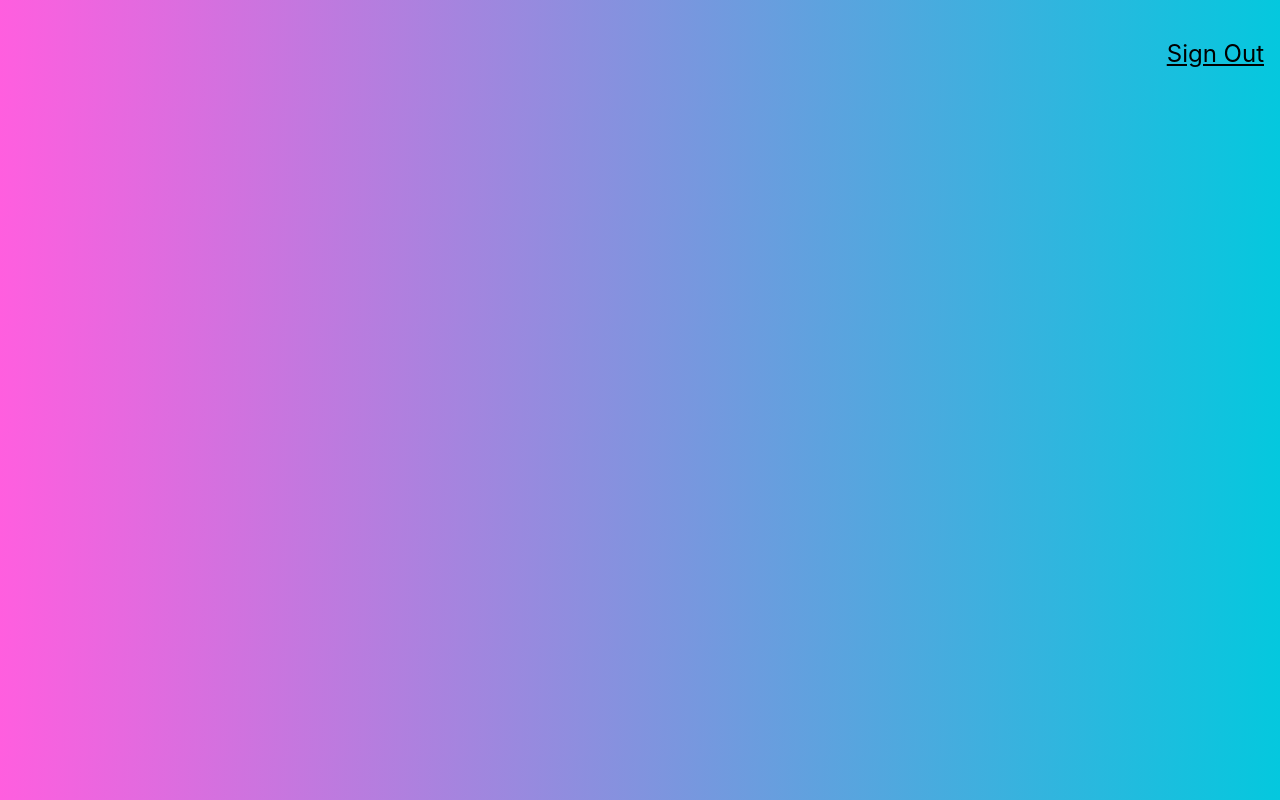
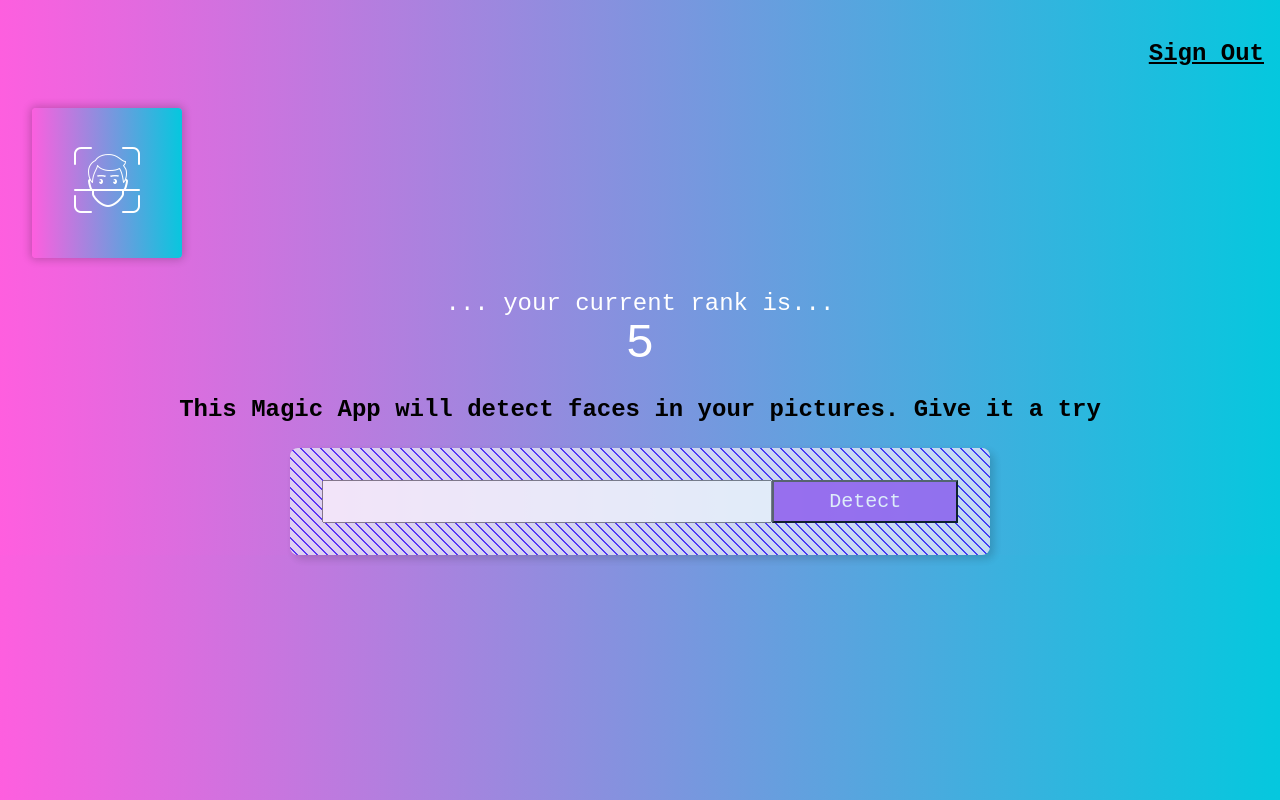
Before and after one commit to cgherman08/facerecognitionapp, a React (Create React App) app: page / in a window 1280 px wide. Built offline with nearby package versions, Linux system fonts and the light colour scheme.

Commit message:
Added Logo, nav, imagelinkform

```diff
--- a/package.json
+++ b/package.json
@@ -6,8 +6,10 @@
     "@testing-library/jest-dom": "^5.16.5",
     "@testing-library/react": "^13.4.0",
     "@testing-library/user-event": "^13.5.0",
+    "particles-bg": "^2.5.5",
     "react": "^18.2.0",
     "react-dom": "^18.2.0",
+    "react-parallax-tilt": "^1.7.68",
     "react-scripts": "^5.0.1",
     "tachyons": "^4.12.0",
     "web-vitals": "^2.1.4"
--- a/src/App.css
+++ b/src/App.css
@@ -5,6 +5,11 @@
 .App-logo {
   height: 40vmin;
   pointer-events: none;
+}
+
+.center {
+  display: flex;
+  justify-content: center;
 }
 
 @media (prefers-reduced-motion: no-preference) {
--- a/src/App.js
+++ b/src/App.js
@@ -1,14 +1,18 @@
 import React, { Component } from 'react';
 import Navigation from './components/Navigation/navigation';
+import Logo from './components/Logo/Logo';
+import ImageLinkForm from './components/ImageLinkForm/ImageLinkForm';
+import Rank from './components/Rank/Rank';
 import './App.css';
 
 function App() {
   return (
     <div className="App">
        <Navigation />
-      {/* <Logo />
+       <Logo />
+       <Rank />
        <ImageLinkForm />
-       <FaceRecognition />
+       {/*<FaceRecognition />
 */}    </div>
   );
 }
--- /dev/null
+++ b/src/components/ImageLinkForm/ImageLinkForm.css
@@ -0,0 +1,6 @@
+.form {
+    width: 700px;
+    background-color: #e5e5f7;
+opacity: 0.8;
+background-size: 10px 10px;
+background-image: repeating-linear-gradient(45deg, #4322FD 0, #4322FD 1px, #e5e5f7 0, #e5e5f7 50%);}
--- /dev/null
+++ b/src/components/ImageLinkForm/ImageLinkForm.js
@@ -0,0 +1,20 @@
+import React from 'react';
+import './ImageLinkForm.css';
+
+const ImageLinkForm = () => {
+	return (
+        <div>
+            <p className='f3 b'>
+                {`This Magic App will detect faces in your pictures. Give it a try`}
+            </p>
+            <div className='center'>
+                <div className='form center pa4 br3 shadow-5'>
+                    <input className='f4 pa2 w-70 center' type='tex' />
+                    <button className='w-30 grow f4 link ph3 pv2 dib white bg-light-purple'>Detect</button>
+                </div>
+            </div>
+        </div>
+	);
+}
+
+export default ImageLinkForm;
--- /dev/null
+++ b/src/components/Logo/Logo.css
@@ -0,0 +1,10 @@
+.Tilt {
+    background: linear-gradient(89deg, #ff5edf 0%, #04C8DE 100%);
+
+}
+
+img {
+    padding-top: 22px;
+    max-width: 100%;
+    height: auto;
+}
--- /dev/null
+++ b/src/components/Logo/Logo.js
@@ -0,0 +1,16 @@
+import React from 'react';
+import Tilt from 'react-parallax-tilt';
+import logo from './logo.png'
+import './Logo.css';
+
+const Logo = () => {
+	return (
+      <Tilt className='Tilt br2 shadow-2 ma4 mt0' style={{ height: '150px', width: '150px' }}>
+        <div>
+          <img alt='logo' src={logo}></img>
+        </div>
+      </Tilt>
+	);
+}
+
+export default Logo;
--- a/src/components/Navigation/navigation.js
+++ b/src/components/Navigation/navigation.js
@@ -3,7 +3,7 @@
 const Navigation = () => {
 	return (
 		<nav style={{display: 'flex', justifyContent: 'flex-end'}}>
-			<p className='f3 link dim black underline pa3 pointer'>Sign Out</p>
+			<p className='b f3 link dim black underline pa3 pointer'>Sign Out</p>
 		</nav>
 	);
 }
--- /dev/null
+++ b/src/components/Rank/Rank.js
@@ -0,0 +1,16 @@
+import React from 'react';
+
+const Rank = () => {
+	return (
+    <div>
+      <div className='f3 white'>
+        {`... your current rank is...`}
+      </div>
+      <div className='f1 white'>
+        {`5`}
+      </div>
+    </div>
+	);
+}
+
+export default Rank;
--- a/src/index.css
+++ b/src/index.css
@@ -1,9 +1,7 @@
 body {
   margin: 0;
   padding: 0;
-  font-family: -apple-system, BlinkMacSystemFont, 'Segoe UI', 'Roboto', 'Oxygen',
-    'Ubuntu', 'Cantarell', 'Fira Sans', 'Droid Sans', 'Helvetica Neue',
-    sans-serif;
+  font-family: 'Courier New', Courier, monospace;
   -webkit-font-smoothing: antialiased;
   -moz-osx-font-smoothing: grayscale;
   background: linear-gradient(89deg, #FF5EDF 0%, #04C8DE 100%);
@@ -13,3 +11,8 @@
   font-family: source-code-pro, Menlo, Monaco, Consolas, 'Courier New',
     monospace;
 }
+
+
+button {
+  cursor: pointer;
+}
```
Also changed, not shown: src/components/Logo/logo.png (added), 1 other file (tests, documents, lock files or other folders).
